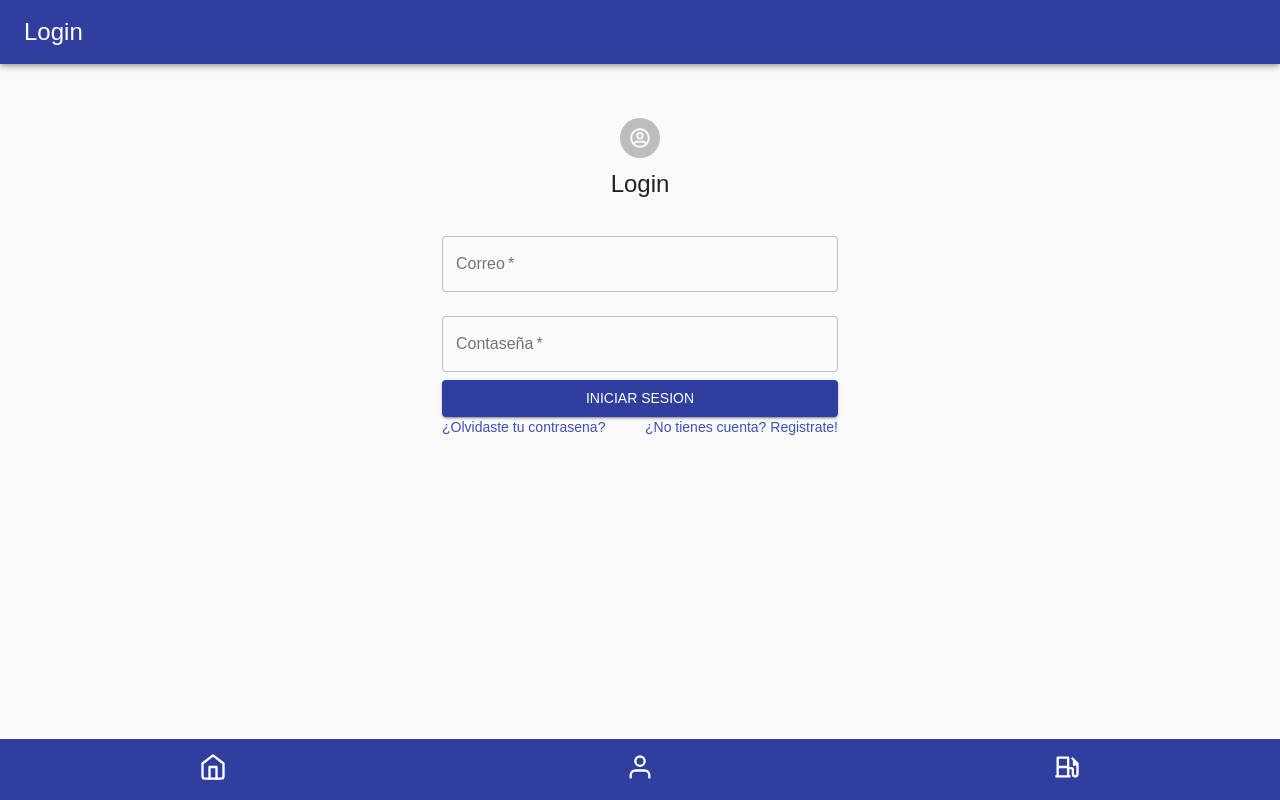
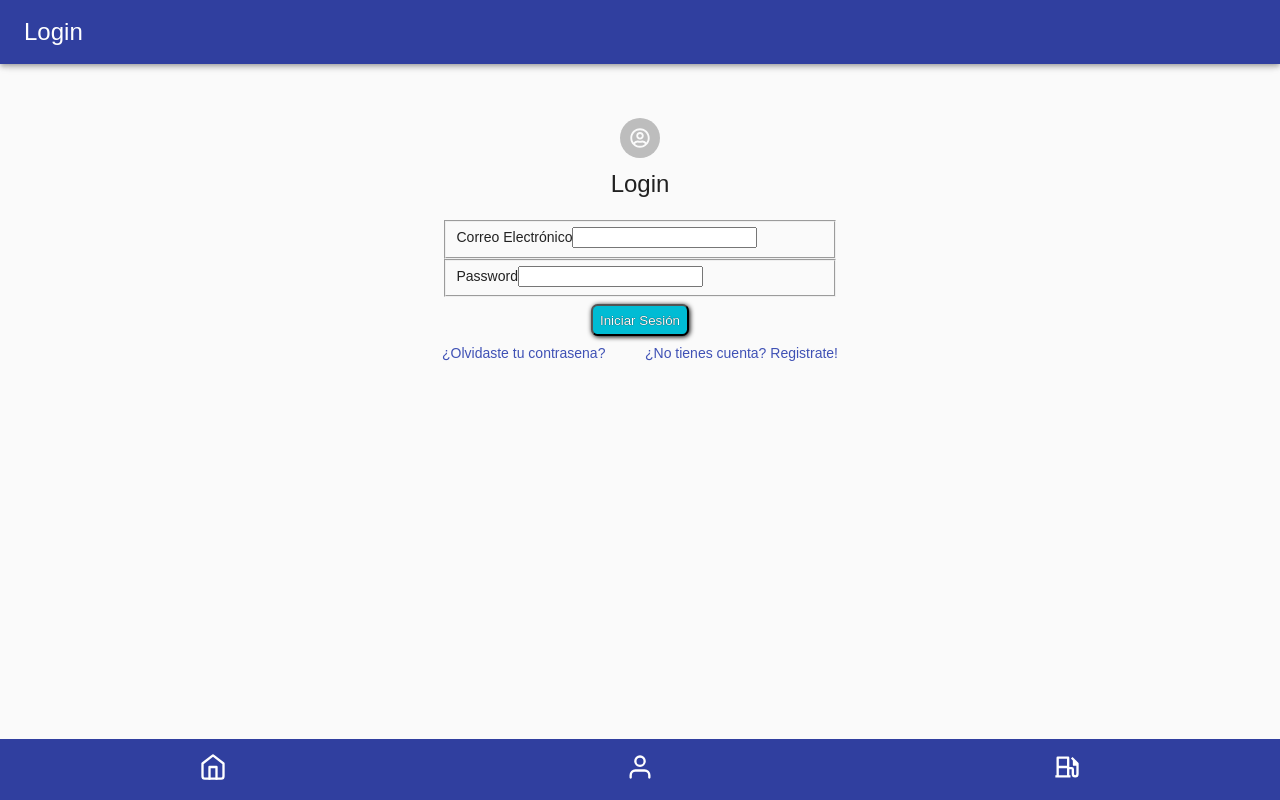
Before and after one commit to josemraud/GasoDomicilio, a React (Create React App) app in the folder frntd_gd/: page /login in a window 1280 px wide. Built offline with nearby package versions, Linux system fonts and the light colour scheme.

Commit message:
Login terminado

```diff
--- a/frntd_gd/package.json
+++ b/frntd_gd/package.json
@@ -2,6 +2,7 @@
   "name": "frntd_gd",
   "version": "0.1.0",
   "private": true,
+  "proxy": "http://localhost:3000",
   "dependencies": {
     "@material-ui/core": "^4.11.0",
     "@material-ui/icons": "^4.9.1",
--- a/frntd_gd/src/App.js
+++ b/frntd_gd/src/App.js
@@ -36,6 +36,7 @@ export default class extends Component{
 
   componentDidMount(){
     this.setState({"loadingBackend":true});
+    //console.log(this.state.loadingBackend);
   }
   setLogginData(user, jwt){
     this.setState({
--- a/frntd_gd/src/components/Content/Login/actions.js
+++ b/frntd_gd/src/components/Content/Login/actions.js
@@ -6,8 +6,8 @@ export const login = async (email, password)=>{
     const {data} = await paxios.post(
       "/api/sec/ingresar",
       {
-        email: email,
-        pswd: password
+        correo: email,
+        password: password
       }
     );
     return data;
--- a/frntd_gd/src/components/Content/Login/index.js
+++ b/frntd_gd/src/components/Content/Login/index.js
@@ -71,40 +71,15 @@ import './login.css'
                         Login
                     </Typography>
                         <form className="form">
-                            <TextField
-                            variant="outlined"
-                            margin="normal"
-                            required
-                            fullWidth
-                            id="email"
-                            label="Correo"
-                            name="email"
-                            type="email"
-                            onChange={this.onTextChange}
-                            value={this.state.email}
-                            />
-                            <TextField
-                            variant="outlined"
-                            margin="normal"
-                            required
-                            fullWidth
-                            name="password"
-                            label="Contaseña"
-                            type="password"
-                            id="password"
-                            onChange={this.onTextChange}
-                            value={this.state.password}
-                            />
-                            <Button
-                            type="submit"
-                            fullWidth
-                            variant="contained"
-                            color="secondary"
-                            className="submit"
-                            onChange={this.onClickButton}
-                            >
-                            Iniciar Sesion
-                            </Button>
+                        <fieldset>
+                        <label>Correo Electrónico</label>
+                        <input type="email" name="email" onChange={this.onTextChange} value={this.state.email} />
+                        </fieldset>
+                        <fieldset>
+                          <label>Password</label>
+                          <input type="password" name="password" onChange={this.onTextChange} value={this.state.password} />
+                        </fieldset>
+                        <button className="btn" onClick={this.onClickButton}>Iniciar Sesión</button>
                             <Grid container>
                                 <Grid item xs>
                                     <Link href="/recuperacion" variant="body2">
--- a/frntd_gd/src/components/Content/Login/login.css
+++ b/frntd_gd/src/components/Content/Login/login.css
@@ -20,3 +20,19 @@ form {
     margin: 3px 0 2px;
     margin-bottom: 10px;
 }
+
+.btn {
+    display: flex;
+    margin: 0.5em auto;
+    justify-content: center;
+    align-items: center;
+    text-decoration: none;
+    padding: 0.5em;
+    background-color: #00BCD4;
+    color:#fff;
+    text-shadow: 0px 0px 1px #000;
+    box-shadow: 1px 1px 5px #000;
+    border-radius: 0.5em;
+    text-align: center;
+    max-width: 50%;
+  }
--- a/frntd_gd/src/components/Content/Perfil/actions.js
+++ b/frntd_gd/src/components/Content/Perfil/actions.js
@@ -0,0 +1,11 @@
+import {paxios} from '../../../utilities/axios';
+
+export const obtenerPerfil = async()=>{
+    try{
+      let { data } = await paxios.get('/api/perfil/private');
+      //console.log(data);
+      return data;
+    }catch(e){
+      throw(e);
+    }
+  }
--- a/frntd_gd/src/components/Content/Perfil/index.js
+++ b/frntd_gd/src/components/Content/Perfil/index.js
@@ -2,6 +2,8 @@ import React,{Component} from 'react';
 import Page from '../../Page';
 import { Button } from '@material-ui/core';
 import {GrUserManager} from 'react-icons/gr'
+
+import {obtenerPerfil} from './actions';
 
 //import './conductor.css'
 
@@ -10,10 +12,29 @@ export default class extends Component {
 
     constructor(){
       super();
+      this.state = {
+        datosPerfil: [],
+        nombre:'',
+        apellido:'',
+        correo:'',
+        telefono:'',
+      }
+    }
 
+    async componentDidMount(){
+      try {
+        let datosPerfil = await obtenerPerfil();
+        this.setState({...this.state, datosPerfil: datosPerfil});
+        console.log(this.state.datosPerfil);
+        //console.log(datosPerfil);
+      }catch(e){
+        console.log(e);
+      }
     }
+
     render(){
-
+      this.setState.nombre = this.state.datosPerfil[4]
+      console.log(this.state.nombre);
       return (
 
         <Page
@@ -28,7 +49,7 @@ export default class extends Component {
                 <section>
                   <fieldset>
                     <h4>Datos de usuario</h4>
-                    <label>Nombre:</label>
+                    <label>Nombre: {this.state.nombre} </label>
                     <br/>
                     <label>Apellido:</label>
                     <br/>
```
